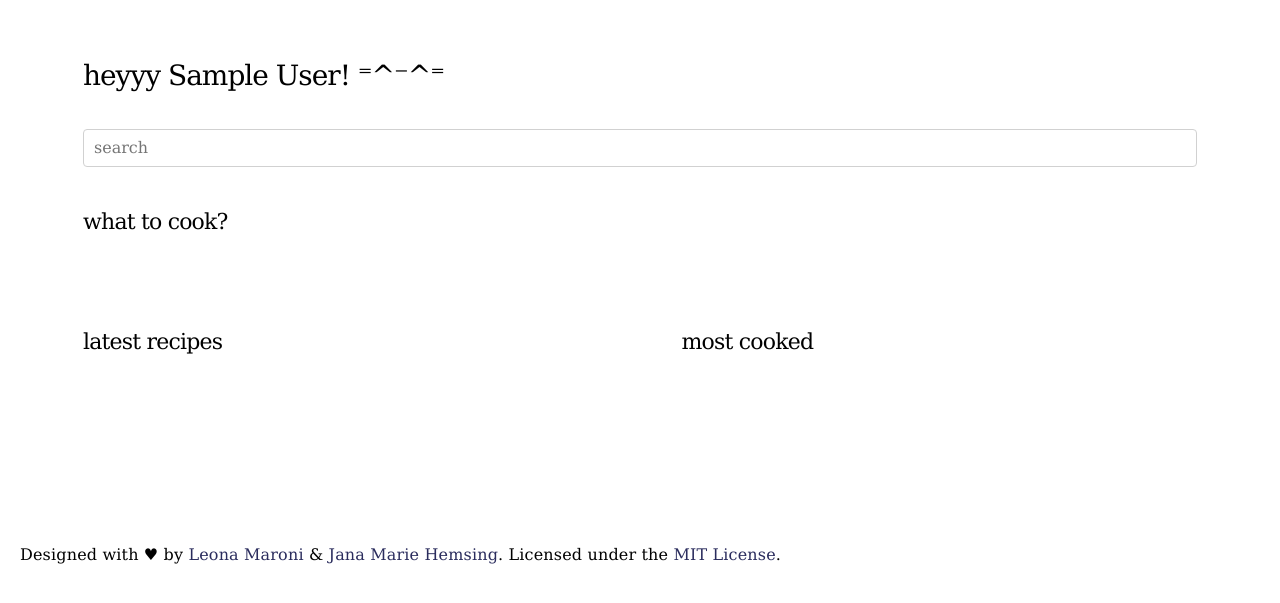
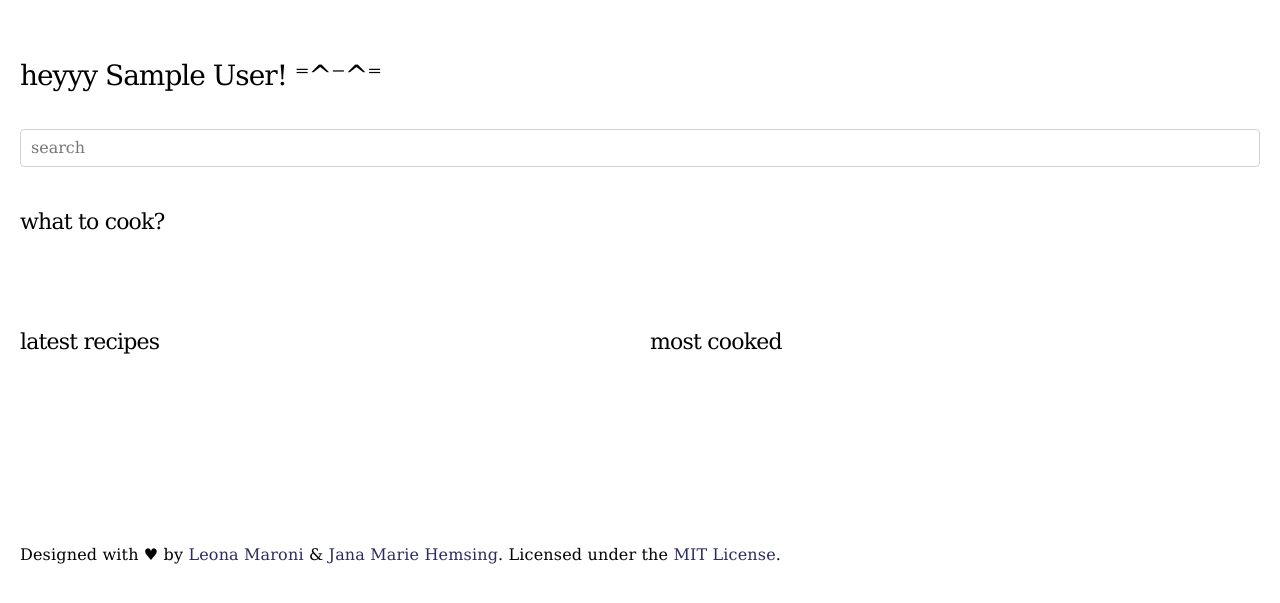
Before and after one commit to leona-ya/nomsable, a Django app: page / in a window 1280 px wide. Shown: the part 52-655 px from the top of the page. Run offline with Django 4.2, Linux system fonts and the light colour scheme; the visitor is signed in with stand-in values (Sample User, id 1); data that the repository does not hold is empty; style sheets or scripts are compiled from the project's sources; some libraries are stand-ins or nearby versions.

Commit message:
fixed CSS

```diff
--- a/core/templates/core/home.html
+++ b/core/templates/core/home.html
@@ -3,12 +3,12 @@
 {% block body %}
 <div class="container">
   <div class="row">
-    <div class="column column-offset-5 frontpage-title">
+    <div class="column frontpage-title">
       <h3>{{ greeting }} {{ user.name }}! {{ greeting_emoji }}</h3>
     </div>
   </div>
   <div class="row">
-    <div class="column column-offset-5 column-90 frontpage-search">
+    <div class="column frontpage-search">
       <form method="POST" action="{% url 'core:search' %}" class="post-form">
         {% csrf_token %}
         <span class="form-error">{{ search_form.search.errors.0 }}</span>
@@ -17,17 +17,17 @@
     </div>
   </div>
   <div class="row">
-  	<div class="column column-offset-5"> <h4 class="">what to cook?</h4> </div>
+  	<div class="column"> <h4 class="">what to cook?</h4> </div>
   </div>
   {% for recipe in cook_next_recipes %}
     <div class="row">
-      <div class="column column-3 column-offset-5 frontpage-list"> {{ forloop.counter }}. </div>
+      <div class="column column-3 frontpage-list"> {{ forloop.counter }}. </div>
       <div class="column column-5 frontpage-list">
         {% if recipe.image is not None %}
           <img src="{{ recipe.image }}" class="frontpage-image" alt="serving suggestion" title="serving suggestion">
         {% endif %}
       </div>
-      <div class="column column-80 frontpage-list">
+      <div class="column frontpage-list">
         <a href="{% url 'core:detail' recipe_id=recipe.pk %}">
           {{ recipe.name }}
           <small class="recipe-sub-title">
@@ -40,7 +40,7 @@
     </div>
   {% endfor %}
   <div class="row frontpage-title">
-    <div class="column column-offset-5">
+    <div class="column">
   <div class="row">
     <div class="column"> <h4 class="frontpage-title">latest recipes</h4> </div>
       </div>
--- a/core/templates/core/search.html
+++ b/core/templates/core/search.html
@@ -3,7 +3,7 @@
 {% block body %}
 <div class="container">
     <div class="row">
-        <div class="column column-offset-5 column-90 frontpage-search">
+        <div class="column frontpage-search">
             <h2 class="frontpage-title">search</h2>
             <form method="POST" class="post-form frontpage-search">
                 {% csrf_token %}
@@ -14,13 +14,13 @@
     </div>
     {% for recipe in search_results %}
         <div class="row">
-            <div class="column column-3 column-offset-5 frontpage-list"> {{ forloop.counter }}. </div>
+            <div class="column column-3 frontpage-list"> {{ forloop.counter }}. </div>
             <div class="column column-5 frontpage-list">
                 {% if recipe.image is not None %}
                 <img src="{{ recipe.image }}" class="frontpage-image" alt="serving suggestion" title="serving suggestion">
                 {% endif %}
             </div>
-            <div class="column column-80 frontpage-list">
+            <div class="column frontpage-list">
             <a href="{% url 'core:detail' recipe_id=recipe.pk %}">
                 {{ recipe.name }}
                 <small class="recipe-sub-title">
```
